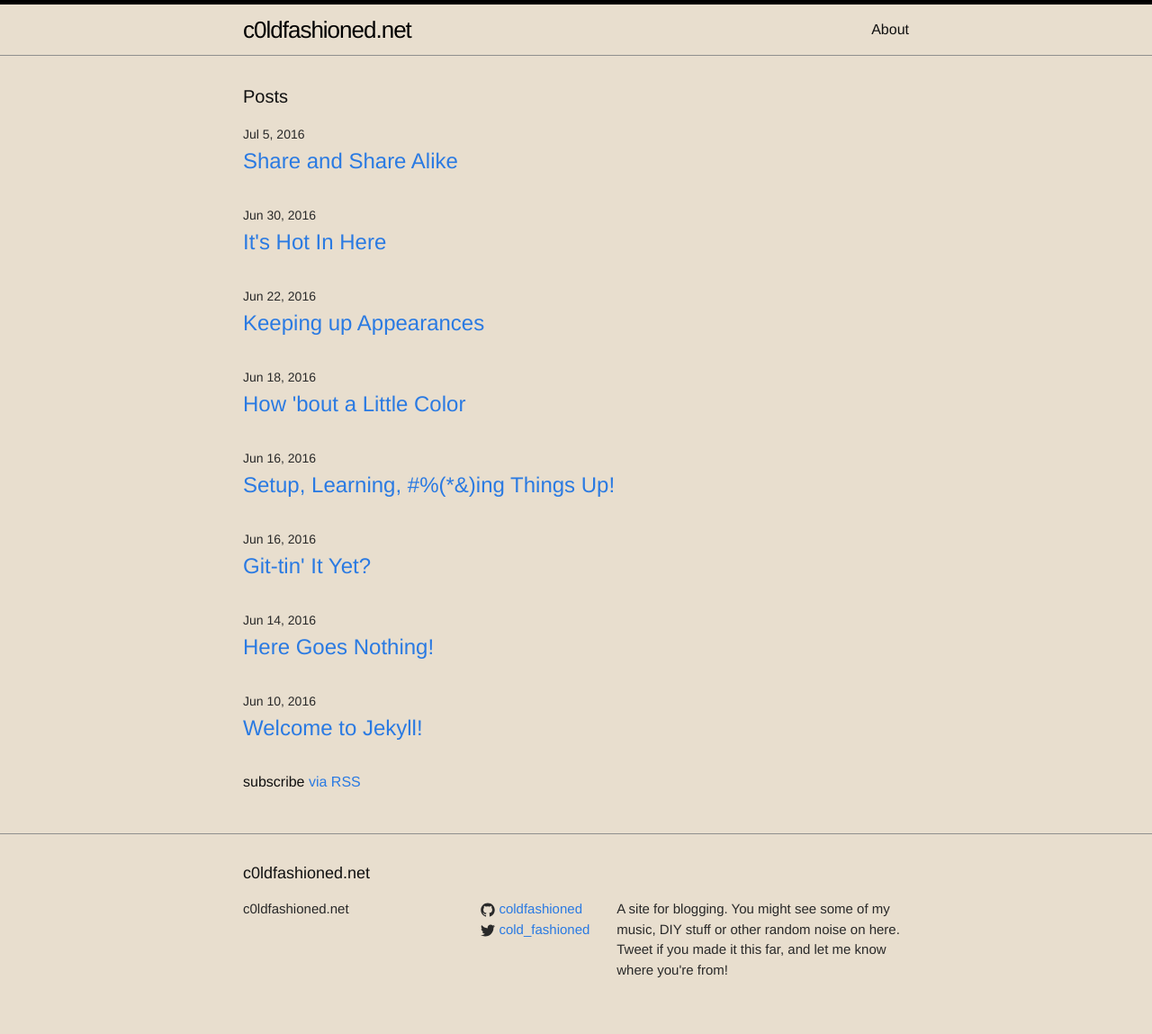
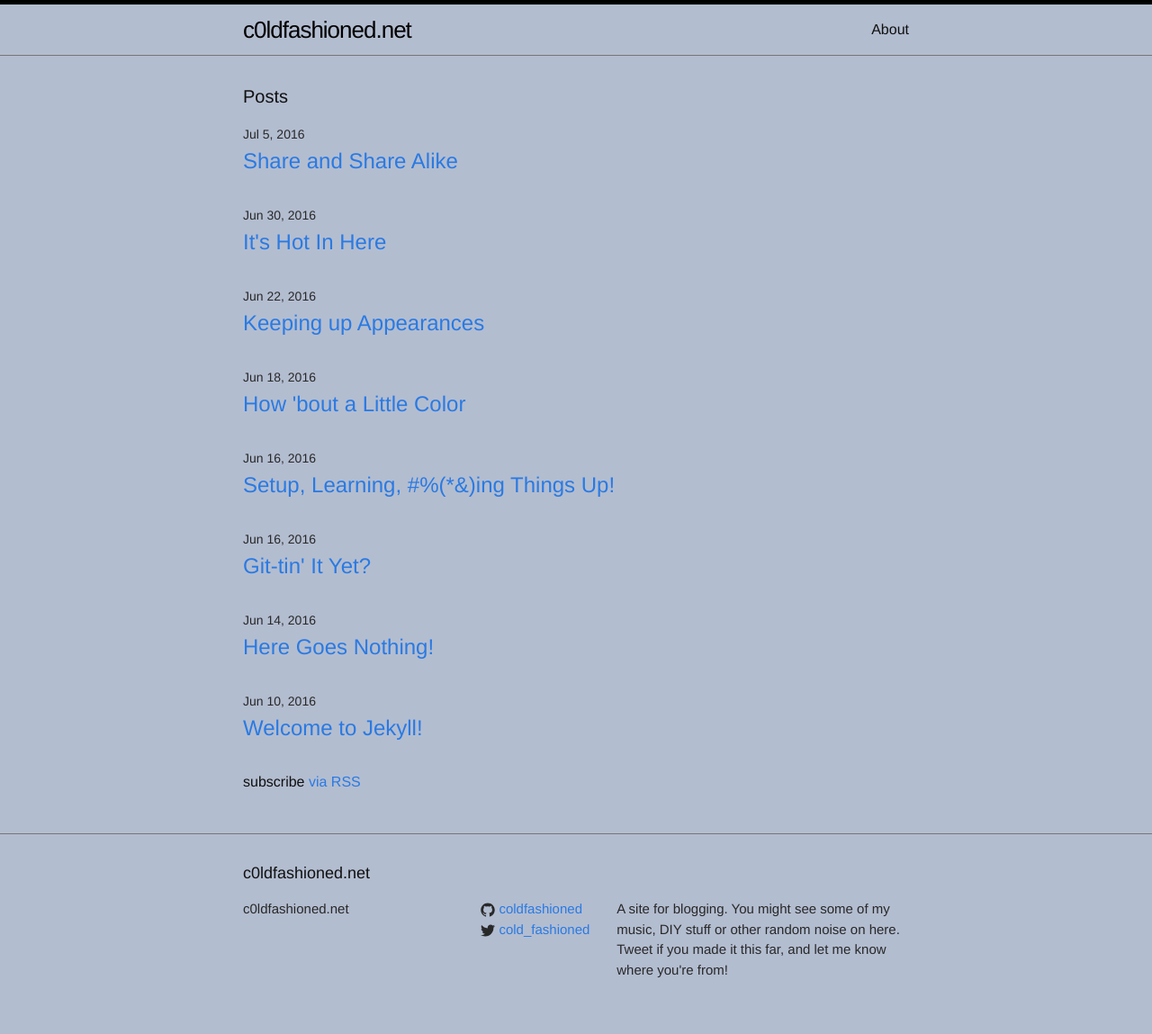
Before and after one commit to coldfashioned/coldfashioned.github.io, a Jekyll site: the page built from index.html, in a window 1280 px wide. Shown: the whole page at 90% size. Built offline with Jekyll 4.4.1, drawn with Linux system fonts in a browser that asks for light colours.

Commit message:
CSS changes bg color

```diff
--- a/css/main.scss
+++ b/css/main.scss
@@ -15,11 +15,12 @@ $base-line-height: 1.5;
 $spacing-unit:     30px;
 
 $text-color:       #111;
-$background-color: #e8dece;
+$background-color: #b3bdd0;
+//$background-color: #a6b2c9; Slightly darker background color
 $brand-color:      #2a7ae2;
 
 $grey-color:       #292929;
-$grey-color-light: lighten($grey-color, 40%);
+$grey-color-light: lighten($grey-color, 30%);
 $grey-color-dark:  darken($grey-color, 25%);
 
 // Width of the content area
```
